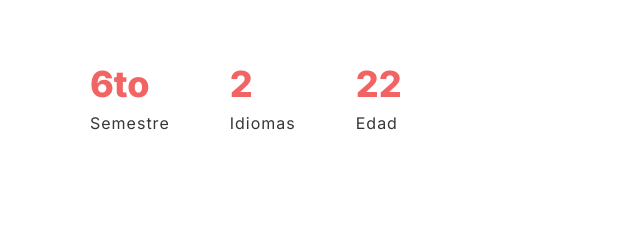
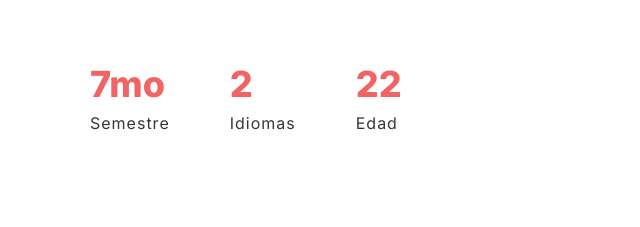
Before and after one commit to Ivanousky/CV, a plain HTML site: page index.html in a window 1280 px wide. Shown: the part 573-800 px from the top of the page, 537-1177 px from the left. Drawn offline with nearby package versions, Linux system fonts and the light colour scheme.

Commit message:
Update index.html

```diff
--- a/index.html
+++ b/index.html
@@ -59,7 +59,7 @@
                 </h1>
                 <ul class="ds-numbervalulist">
                   <li>
-                    <strong>6to</strong>
+                    <strong>7mo</strong>
                     <span>Semestre</span>
                   </li>
                   <li>
```
